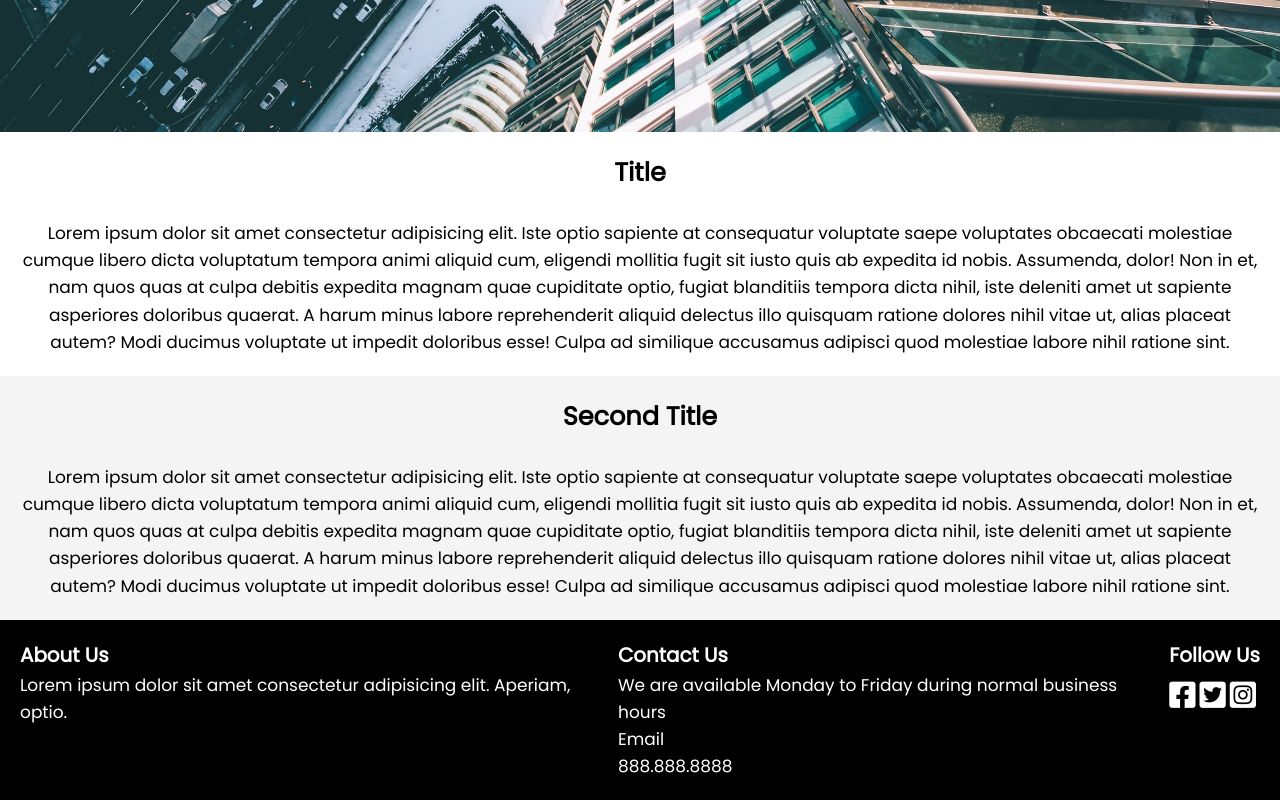
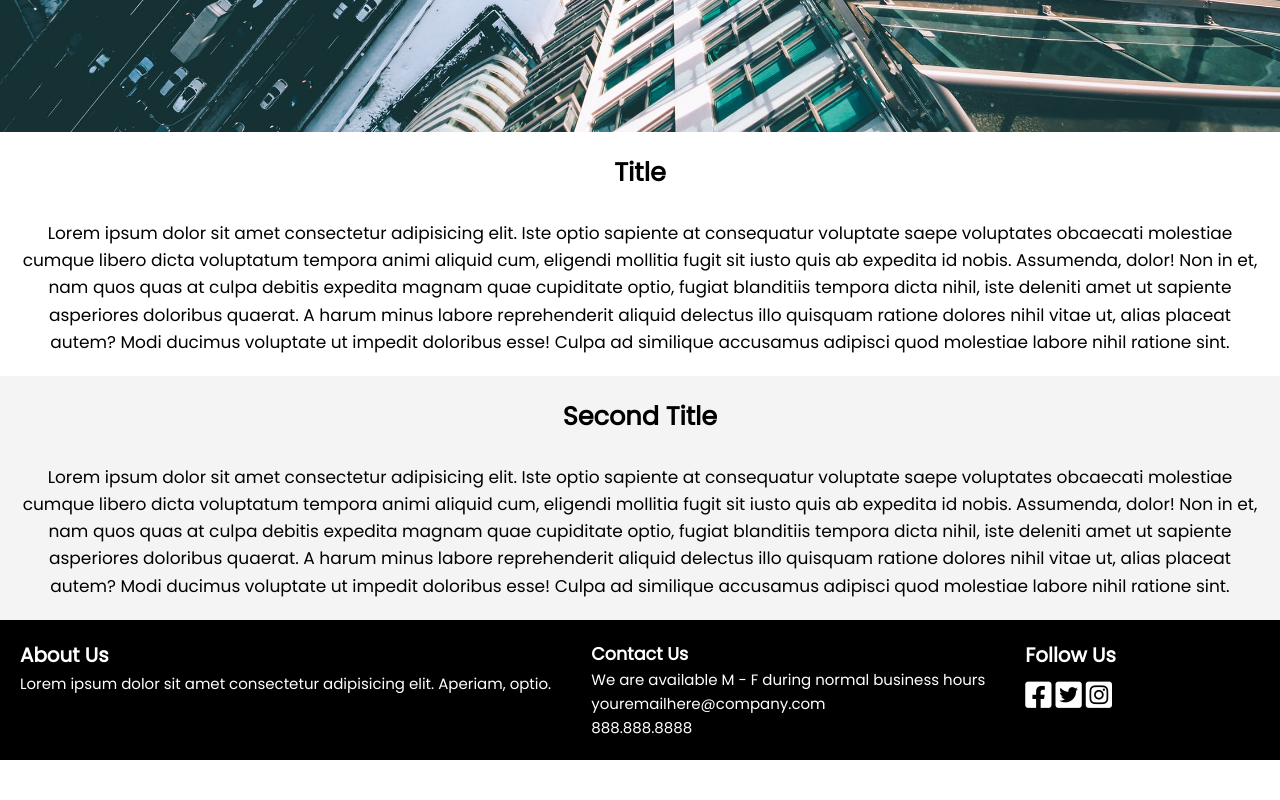
Before and after one commit to andrewly07/landing-page-v2, a plain HTML site: page index.html in a window 1280 px wide. Shown: the part 668-1468 px from the top of the page. After the commit the page ends 1428 px from the top, so only its background shows below. Drawn offline with Linux system fonts and the light colour scheme.

Commit message:
updated footer menu

```diff
--- a/index.html
+++ b/index.html
@@ -85,9 +85,9 @@
       </div>
       <div class="box2">
         <h3 class="">Contact Us</h3>
-        <p>We are available Monday to Friday during normal business hours</p>
-          <a href=""></a>Email</<a><br>
-          <a href=""></a>888.888.8888</<a>
+        <p>We are available M - F during normal business hours</p>
+          <a href="#"></a>youremailhere@company.com</<a><br>
+          <a href="#"></a>888.888.8888</<a>
 
 
       </div>
--- a/style.css
+++ b/style.css
@@ -218,3 +218,8 @@ nav {
   margin: auto;
   width: 100%;
 }
+
+.box2,
+.box1 p {
+  font-size: 15px;
+}
```
